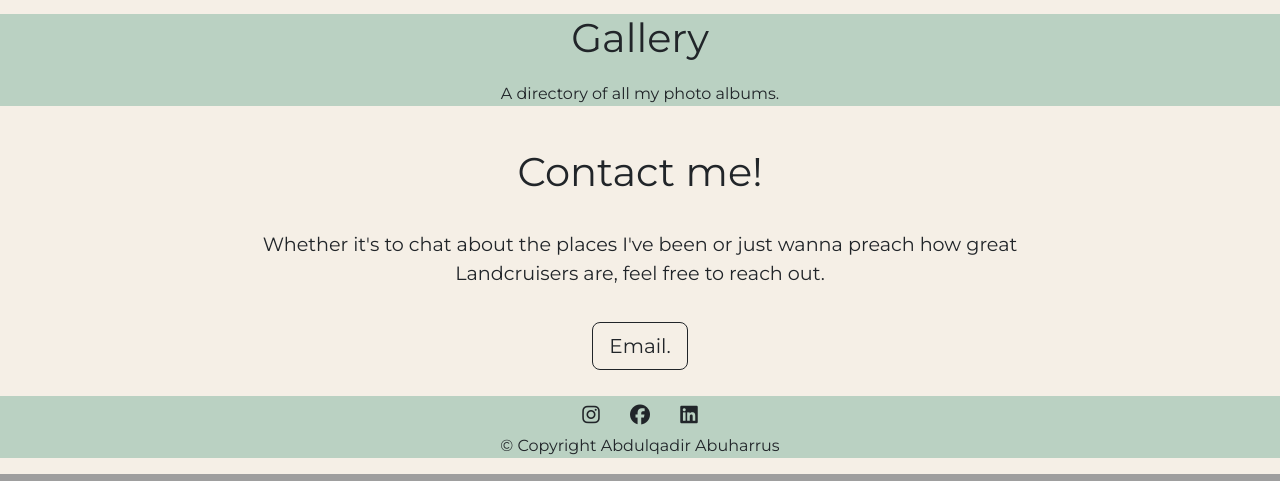
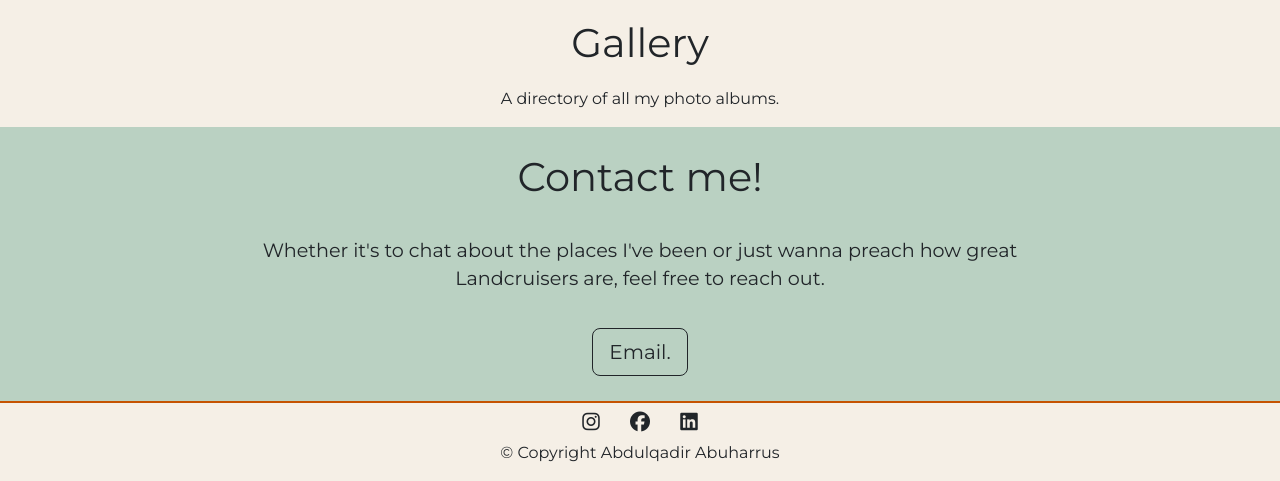
Before and after one commit to Abdo-Abuharrus211/photoblog-ejs, a Node server app: page / in a window 1280 px wide. Shown: the part 2397-2878 px from the top of the page. Run offline with Node 20, Linux system fonts and the light colour scheme; some libraries are stand-ins or nearby versions; some web fonts are replaced.

Commit message:
-Integrate Gallery section into showcase. -Adjust CSS accordingly. -Add Top-Border to the footer.

```diff
--- a/public/css/styles.css
+++ b/public/css/styles.css
@@ -96,12 +96,12 @@ a:hover {
 
 /* SHOWCASE section */
 #showcase-section {
-  padding: 2px;
+
   background-color: #F5EFE6;
 }
 
 .carousel-item {
-  padding: 2% 5%;
+  padding: 0 2%;
 }
 
 .carousel-img {
@@ -113,25 +113,21 @@ a:hover {
   margin: 30px 0 140px;
 }
 
-/* ALBUM SECTION */
-#gallery-section {
-  background-color: #BAD1C2;
-}
-
 /* CONTACT SECTION  */
 #contact-section {
   padding: 2% 5%;
-  background-color: #F5EFE6;
+  background-color: #BAD1C2;
 }
 
 .contact-txt {
   font-size: 1.2rem;
-  margin: 3% 15%
+  margin: 3% 15%;
 }
 
 /* FOOTER SECTIONS */
 #footer-section {
-  background-color: #BAD1C2;
+  border-top: 2px solid #C55300;
+  background-color: inherit;
 }
 
 /* MEDIA QUERY */
--- a/views/home.ejs
+++ b/views/home.ejs
@@ -72,18 +72,24 @@
       <span class="carousel-control-next-icon" aria-hidden="true"></span>
       <span class="visually-hidden">Next</span>
     </button>
+    <div class="container-fluid">
+      <a href="/gallery">
+        <h2>Gallery</h2>
+      </a>
+    </div>
+    <p>A directory of all my photo albums.</p>
   </div>
 
 </section>
 
-<section id="gallery-section">
+<!-- <section id="gallery-section">
   <div class="container-fluid">
     <a href="/gallery">
       <h2>Gallery</h2>
     </a>
   </div>
   <p>A directory of all my photo albums.</p>
-</section>
+</section> -->
 
 <section id="contact-section">
   <div class="contact-me">
```
